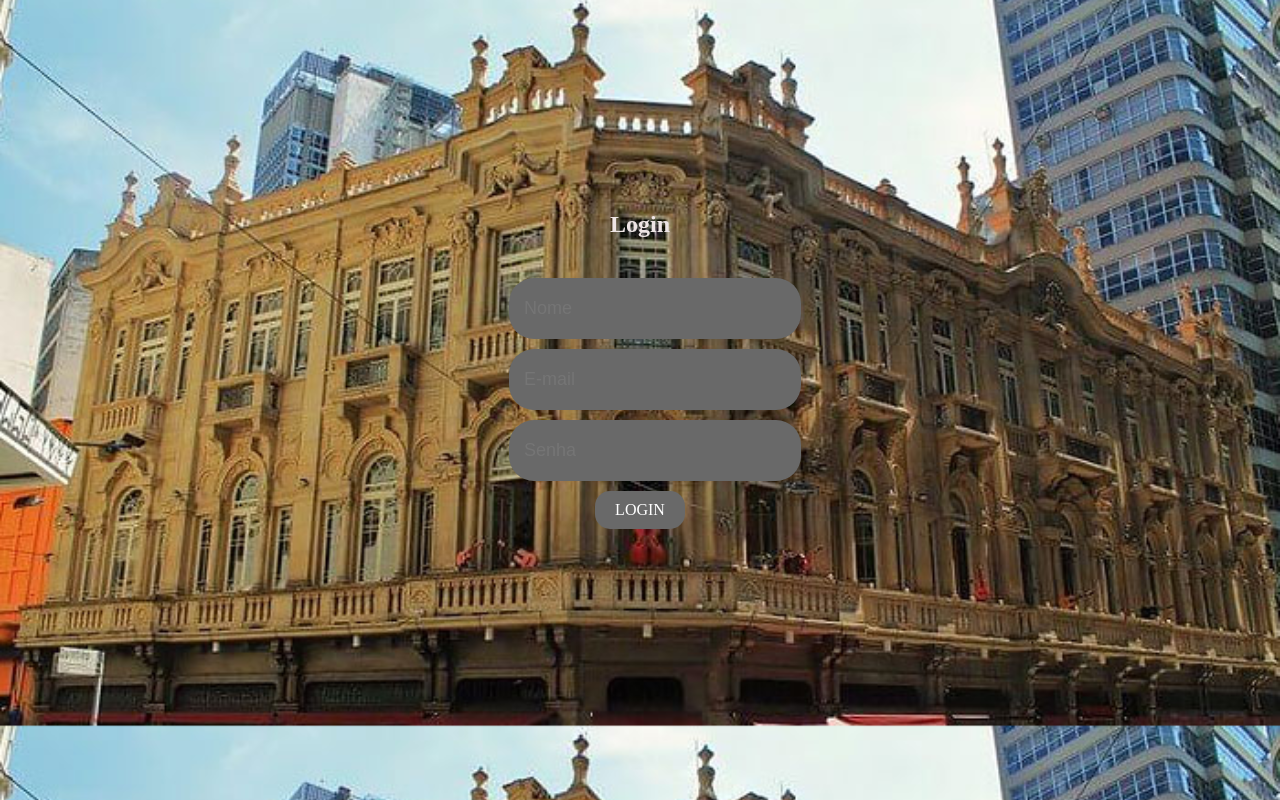
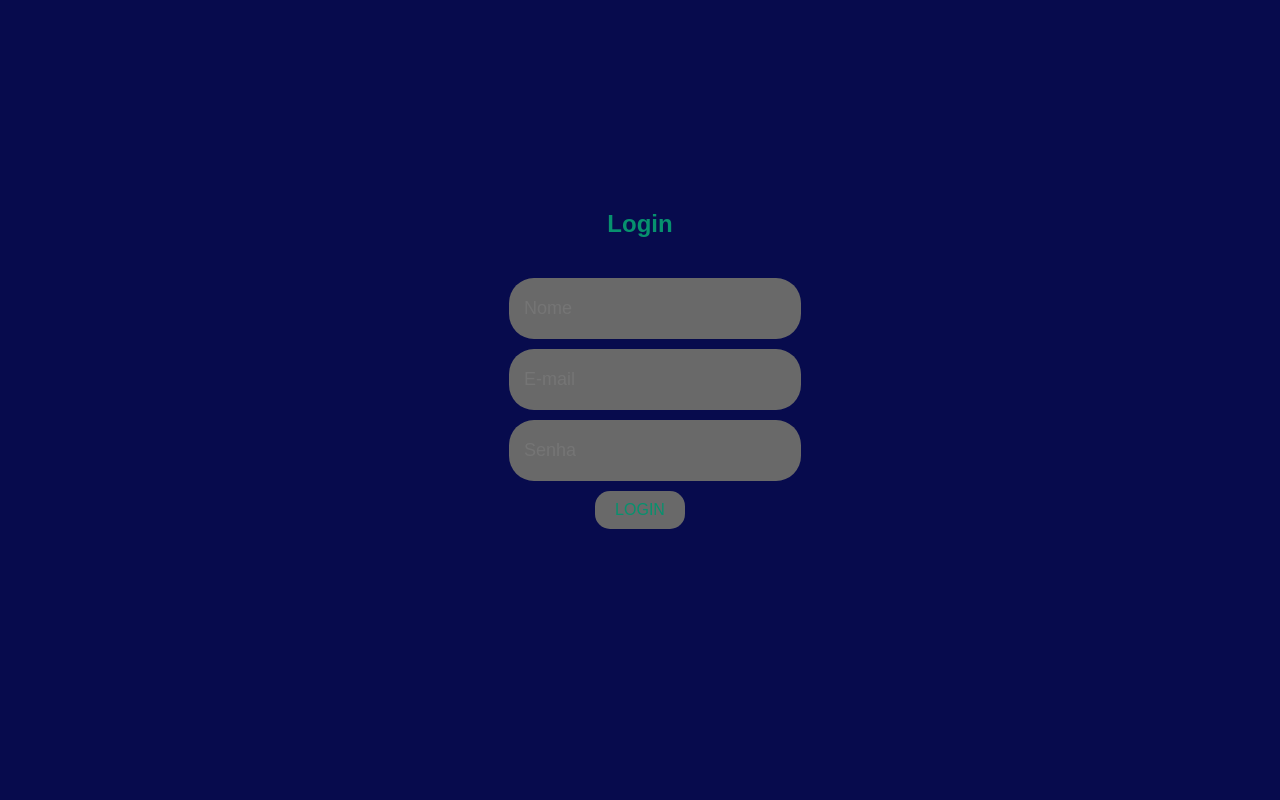
Before and after one commit to garaujo-silva/projeto-integrador, a plain HTML site: page index.html in a window 1280 px wide. Drawn offline with Linux system fonts and the light colour scheme.

Commit message:
Update styles.css

```diff
--- a/styles.css
+++ b/styles.css
@@ -1,17 +1,18 @@
 body {
-    font-family:'Times New Roman', Times, serif;
+    font-family:Arial, Helvetica, sans-serif;
     margin: 0;
     padding: 0;
     display: flex;
     justify-content: center;
     align-items: center;
     height: 90vh;
-    background-image: url(./predio.jpg)
+
+
+
 
 }
 body{
-    background-size: cover;
-    background-position: center;
+   background-color: #070b4d;
 }
 
 section.formulario {
@@ -53,7 +54,7 @@ form .submit {
 
 form .submit input {
     width: 120px;
-    background-color: #ebe4e4;
+    background-color: #f2f5ef;
     color: #000;
     font-weight: 700;
     cursor: pointer;
@@ -62,7 +63,7 @@ form .submit input {
 
 .titulo {
     text-align: center;
-    color: #eee5e5;
+    color: #07916e;
     cursor: pointer;
 }
 
@@ -76,7 +77,7 @@ form .login {
 
 button {
     background-color: #696969;
-    color: #fff;
+    color: #07916e;
     font-size: 16px;
     padding: 10px 20px;
     border-radius: 15px;
@@ -84,8 +85,7 @@ button {
     cursor:pointer;
     transition: .2s;
     margin: 0 auto;
-    font-family: 'Times New Roman', Times, serif;
-  }
+    font-family:Arial, Helvetica, sans-serif;
 
   button:hover {
     background-color: #857777;
```
